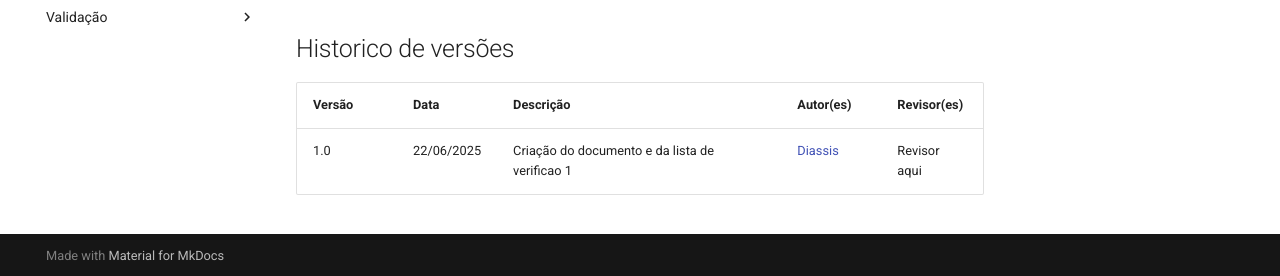
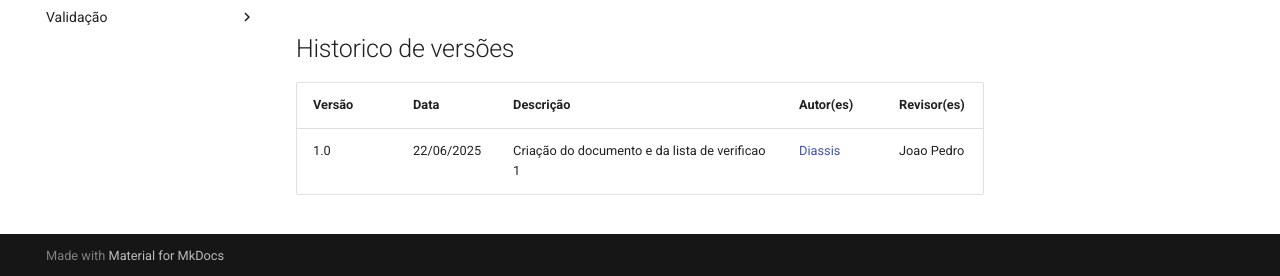
Before and after one commit to Requisitos-de-Software/2025.1-Meu-INSS, an MkDocs documentation site: the page built from docs/verificacao/entrega1/planejamento1.md, in a window 1280 px wide and 900 px high, scrolled down 2570 px. Shown: the part 621-897 px from the top of the window. Built offline with MkDocs 1.6.1 and Material for MkDocs 9.7.7, drawn with Linux system fonts in a browser that asks for light colours; comment, search, counter and statistics services are not loaded.

Commit message:
add revisor

```diff
--- a/docs/verificacao/entrega1/planejamento1.md
+++ b/docs/verificacao/entrega1/planejamento1.md
@@ -78,4 +78,4 @@
 
 | Versão | Data       | Descrição                                      | Autor(es)                                      | Revisor(es)                                    |
 | ------ | ---------- | ---------------------------------------------- | ---------------------------------------------- | ---------------------------------------------- |
-| 1.0   | 22/06/2025 | Criação do documento e da lista de verificao 1 | [Diassis](https://github.com/Diaxiz)     | Revisor aqui |
+| 1.0   | 22/06/2025 | Criação do documento e da lista de verificao 1 | [Diassis](https://github.com/Diaxiz)     | Joao Pedro |
```
